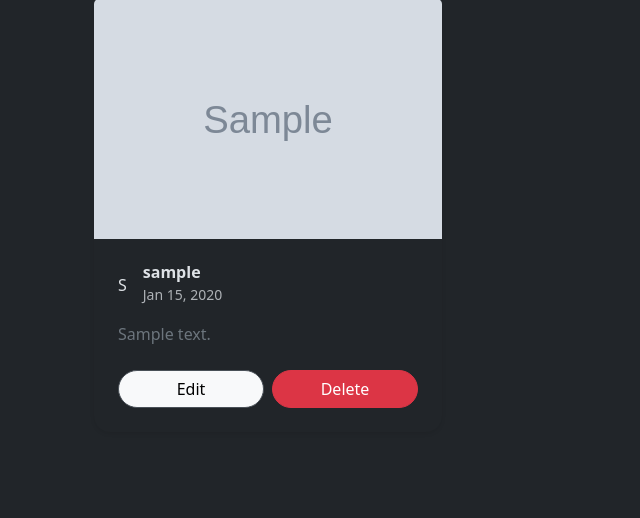
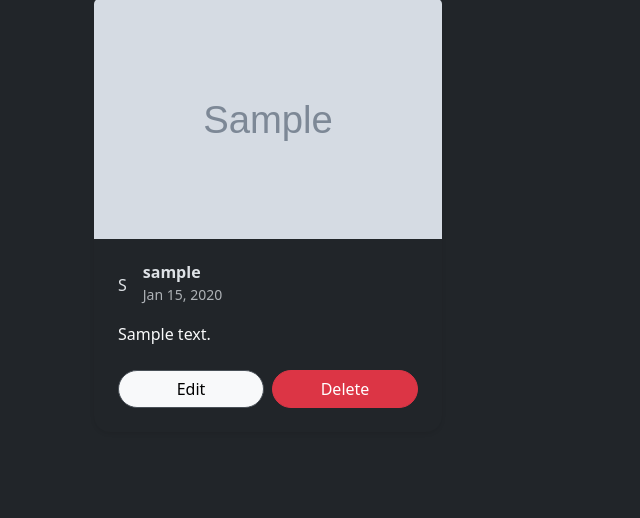
Before and after one commit to AhsanulHoqueRomman/Tweetbar, a Django app: page /tweet/ in a window 1280 px wide. Shown: the part 229-747 px from the top of the page, without its empty margins (0-640 px from the left). Run offline with Django 5.2, Linux system fonts and the light colour scheme; tables that the repository leaves empty hold one stand-in row (values such as "Sample post"); grey boxes marked "Sample" are stand-in pictures.

Commit message:
updating the front end

```diff
--- a/tweet/templates/tweet_list.html
+++ b/tweet/templates/tweet_list.html
@@ -28,7 +28,6 @@ Twitter
 
     </div>
 
-    <!-- Tweet Feed -->
     <div class="row g-4">
 
         {% for tweet in tweets %}
@@ -66,7 +65,7 @@ Twitter
                     </div>
 
                     <!-- Text -->
-                    <p class="text-secondary flex-grow-1 mb-4">
+                    <p class="text-light flex-grow-1 mb-4">
                         {{ tweet.text }}
                     </p>
 
```
